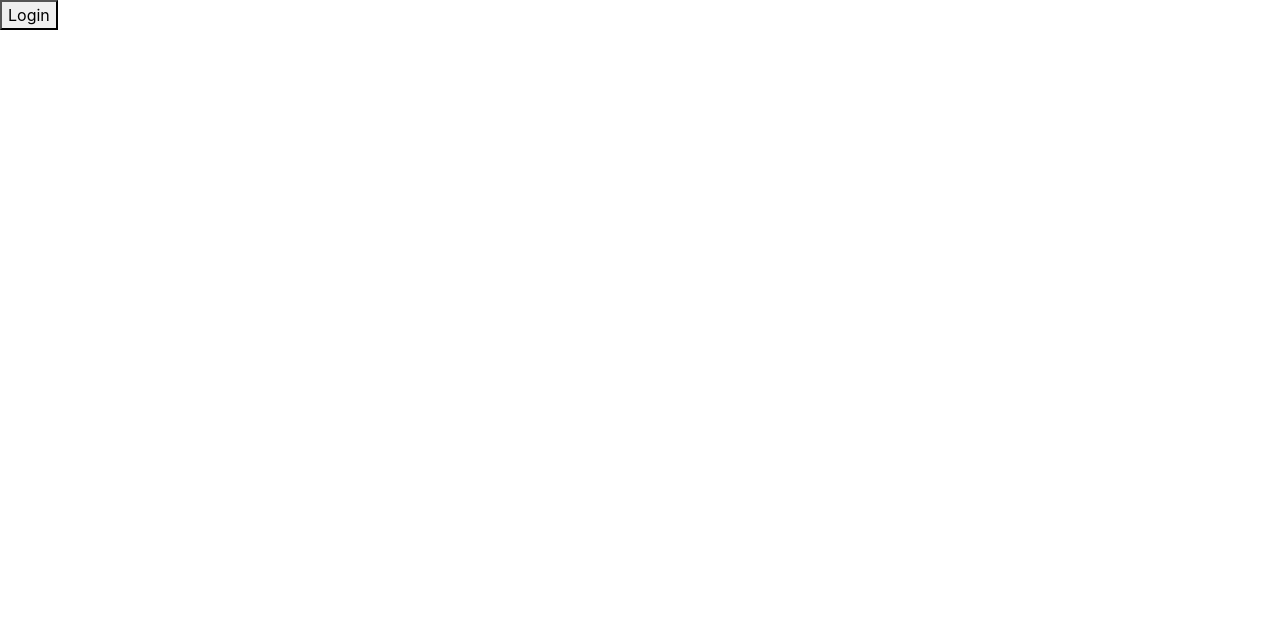
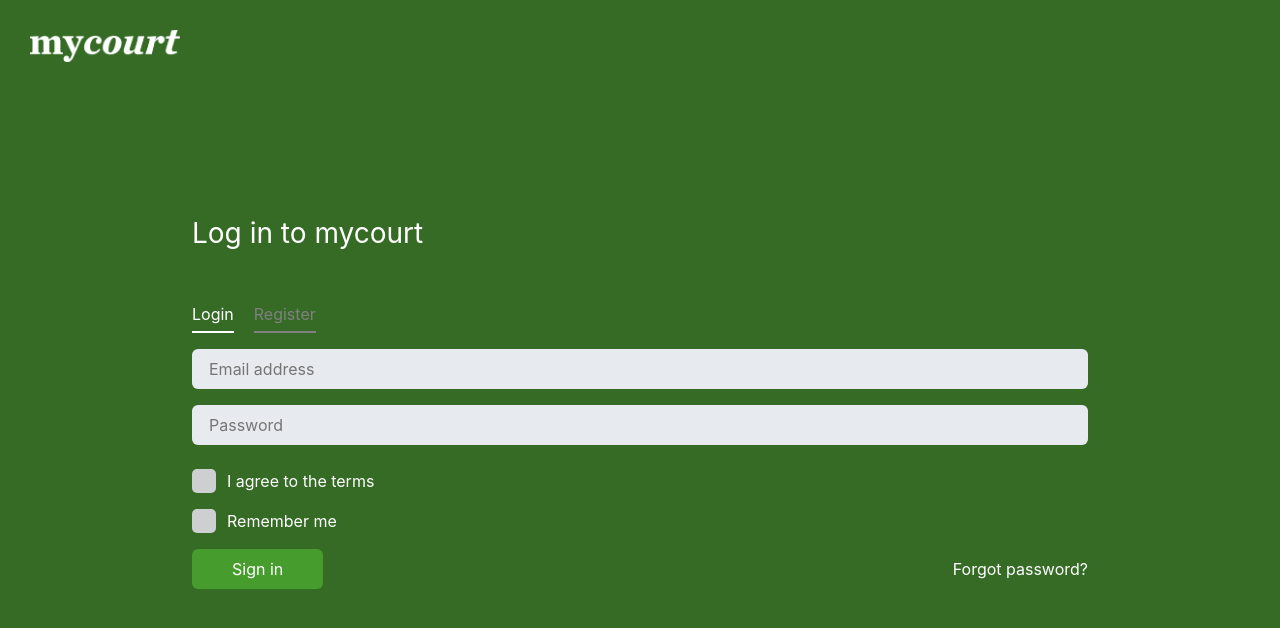
Before and after one commit to mark2spi/mycourt, a React app: page /login in a window 1280 px wide. Built offline with nearby package versions, Linux system fonts and the light colour scheme.

Commit message:
auth flow

```diff
--- a/public/index.html
+++ b/public/index.html
@@ -24,7 +24,7 @@
       work correctly both with client-side routing and a non-root public URL.
       Learn how to configure a non-root public URL by running `npm run build`.
     -->
-    <title>React App</title>
+    <title>Mycourt</title>
   </head>
   <body>
     <noscript>You need to enable JavaScript to run this app.</noscript>
--- a/src/assets/index.js
+++ b/src/assets/index.js
@@ -13,3 +13,4 @@ export { default as iconBowling } from './images/icons/bowling.svg'
 export { default as iconExclamationMark } from './images/icons/exclamation-mark.svg'
 
 export { default as bgWelcome } from './images/bg-welcome.png'
+export { default as srcLogo } from './images/logo.png'
--- a/src/pages/auth/login.js
+++ b/src/pages/auth/login.js
@@ -1,12 +1,50 @@
-import React from 'react'
+import React, { useState } from 'react'
+import cx from 'classnames'
+
+import { Checkbox } from '@/components'
+import { srcLogo } from '@/assets'
+import './styles.scss'
 
 const Login = ({ history }) => {
+  const [loginTab, setLoginTab] = useState(true)
   const onSubmit = () => {
     localStorage.setItem('isLoggedIn', true)
     history.push('/')
   }
   return (
-    <button onClick={onSubmit}>Login</button>
+    <div className="login">
+      <img className="logo" src={srcLogo} alt="logo" />
+      <div class="form-title">{loginTab ? 'Log in to mycourt' : 'Register'}</div>
+
+      <div class="tabs">
+        <div class={cx('tab-login', { active: loginTab })} onClick={() => setLoginTab(true)}>Login</div>
+        <div class={cx('tab-register', { active: !loginTab })} onClick={() => setLoginTab(false)}>Register</div>
+      </div>
+
+      {loginTab && (
+        <form>
+          <input placeholder="Email address" />
+          <input className="mt-3 mb-4" type="password" placeholder="Password" />
+          <Checkbox label="I agree to the terms" />
+          <Checkbox label="Remember me" />
+          <div className="d-flex justify-content-between align-items-center">
+            <button onClick={onSubmit}>Sign in</button>
+            <span>Forgot password?</span>
+          </div>
+        </form>
+      )}
+
+      {!loginTab && (
+        <form>
+          <input placeholder="Firstname" />
+          <input className="my-3" placeholder="Surename" />
+          <input className="mb-4" type="email" placeholder="Email" />
+          <button onClick={onSubmit}>Register</button>
+          <div className="terms">By clicking on "Register" you agree to our <span>terms of use</span> and privacy policy</div>
+        </form>
+      )}
+
+    </div>
   )
 }
 
--- a/src/pages/auth/styles.scss
+++ b/src/pages/auth/styles.scss
@@ -0,0 +1,81 @@
+.login {
+  display: flex;
+  justify-content: center;
+  // align-items: center;
+  flex-direction: column;
+  width: 100%;
+  height: 100vh;
+  padding: 0 15%;
+  background-color: #366B26;
+  color: white;
+
+  .logo {
+    display: inline-block;
+    position: absolute;
+    top: 30px;
+    left: 30px;
+    width: 150px;
+    transition-delay: .1s;
+    transition-timing-function: ease-in-out;
+    transition-duration: .7s;
+    transition-property: all;
+  }
+
+  .tabs {
+    display: flex;
+    margin-bottom: 1rem;
+
+    &>div {
+      padding-bottom: 5px;
+      margin-right: 20px;
+      border-bottom: 2px solid gray;
+      color: gray;
+
+      &.active {
+        color: white;
+        border-color: white;
+      }
+    }
+  }
+
+  .form-title {
+    margin-bottom: 3rem;
+    font-size: 28px;
+  }
+
+  form {
+    input {
+      width: 100%;
+      padding: 0 17px;
+      line-height: 40px;
+      color: #5B5E62;
+      background-color: #E7EAEF;
+      border-radius: 6px;
+      border: none;
+    }
+
+    .checkbox {
+      display: block;
+      margin-bottom: 1rem;
+    }
+
+    .terms {
+      margin-top: 2rem;
+
+      span {
+        color: #469C2C;
+      }
+    }
+
+    button {
+      height: 40px;
+      line-height: 40px;
+      padding: 0 40px;
+      text-align: center;
+      color: white;
+      border-radius: 6px;
+      border: none;
+      background-color: #469C2C;
+    }
+  }
+}
```
Also changed, not shown: src/assets/images/logo.png (added), 1 other file.
